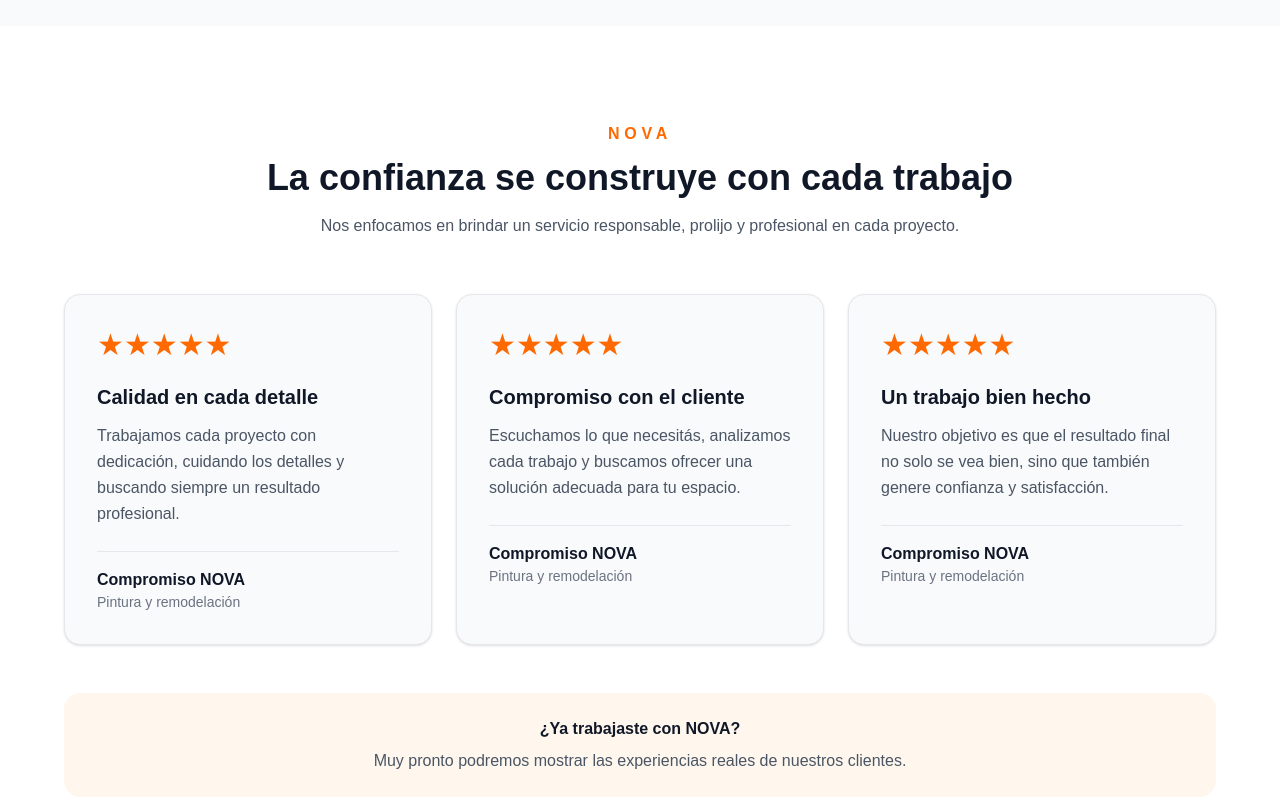
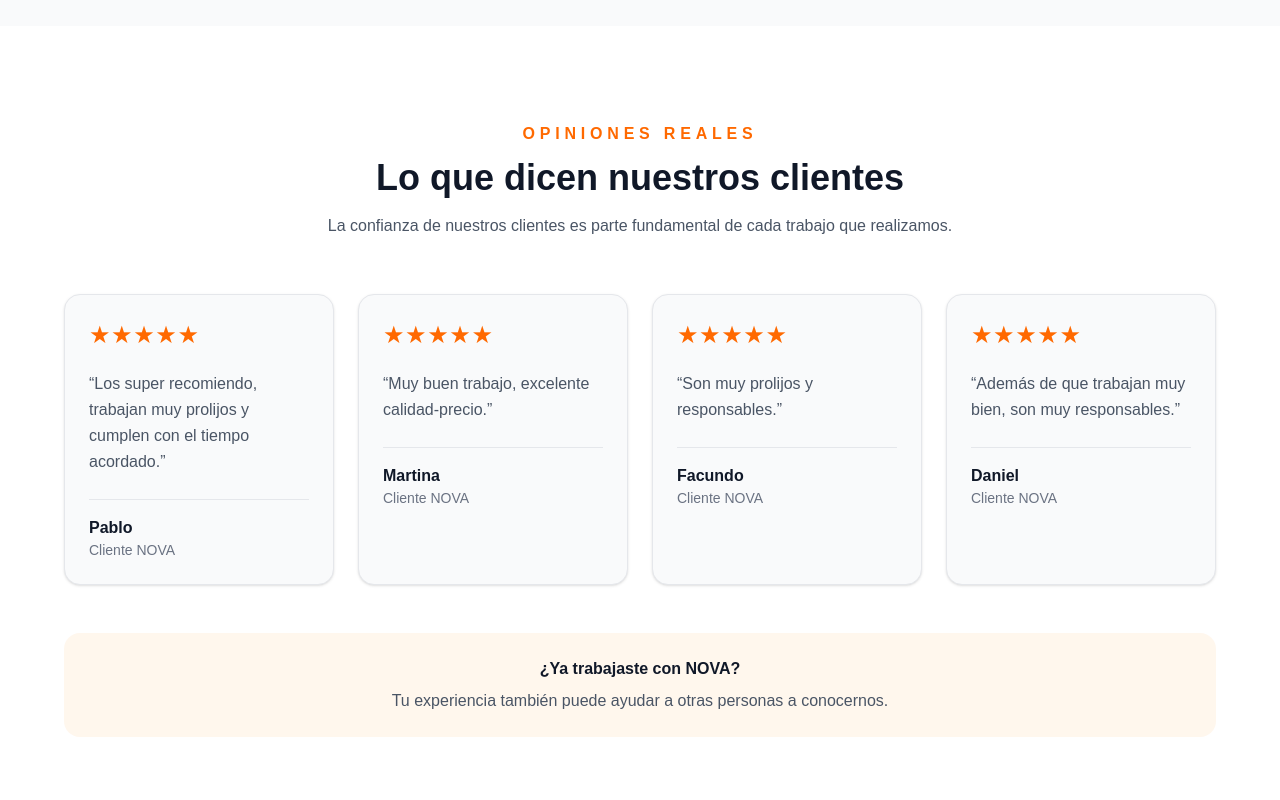
Before and after one commit to Nova-pinturas/nova-web, a Next.js app: page / in a window 1280 px wide. Shown: the part 2660-3460 px from the top of the page. Built offline with nearby package versions, Linux system fonts and the light colour scheme.

Commit message:
Agrega opiniones reales de clientes

```diff
--- a/components/Testimonials.tsx
+++ b/components/Testimonials.tsx
@@ -1,19 +1,24 @@
 export default function Testimonials() {
   const testimonios = [
     {
-      titulo: "Calidad en cada detalle",
+      nombre: "Pablo",
       texto:
-        "Trabajamos cada proyecto con dedicación, cuidando los detalles y buscando siempre un resultado profesional.",
+        "Los super recomiendo, trabajan muy prolijos y cumplen con el tiempo acordado.",
     },
     {
-      titulo: "Compromiso con el cliente",
+      nombre: "Martina",
       texto:
-        "Escuchamos lo que necesitás, analizamos cada trabajo y buscamos ofrecer una solución adecuada para tu espacio.",
+        "Muy buen trabajo, excelente calidad-precio.",
     },
     {
-      titulo: "Un trabajo bien hecho",
+      nombre: "Facundo",
       texto:
-        "Nuestro objetivo es que el resultado final no solo se vea bien, sino que también genere confianza y satisfacción.",
+        "Son muy prolijos y responsables.",
+    },
+    {
+      nombre: "Daniel",
+      texto:
+        "Además de que trabajan muy bien, son muy responsables.",
     },
   ];
 
@@ -22,41 +27,40 @@ export default function Testimonials() {
       <div className="mx-auto max-w-6xl">
         <div className="mb-14 text-center">
           <p className="mb-3 font-semibold uppercase tracking-[0.3em] text-orange-500">
-            NOVA
+            OPINIONES REALES
           </p>
 
           <h2 className="text-4xl font-bold text-gray-900">
-            La confianza se construye con cada trabajo
+            Lo que dicen nuestros clientes
           </h2>
 
           <p className="mx-auto mt-4 max-w-2xl text-gray-600">
-            Nos enfocamos en brindar un servicio responsable, prolijo y
-            profesional en cada proyecto.
+            La confianza de nuestros clientes es parte fundamental de cada
+            trabajo que realizamos.
           </p>
         </div>
 
-        <div className="grid gap-6 md:grid-cols-3">
+        <div className="grid gap-6 md:grid-cols-2 lg:grid-cols-4">
           {testimonios.map((testimonio) => (
             <div
-              key={testimonio.titulo}
-              className="rounded-2xl border border-gray-200 bg-gray-50 p-8 shadow-sm transition duration-300 hover:-translate-y-1 hover:shadow-lg"
+              key={testimonio.nombre}
+              className="rounded-2xl border border-gray-200 bg-gray-50 p-6 shadow-sm transition duration-300 hover:-translate-y-1 hover:shadow-lg"
             >
-              <div className="mb-5 text-3xl text-orange-500">★★★★★</div>
-
-              <h3 className="mb-3 text-xl font-bold text-gray-900">
-                {testimonio.titulo}
-              </h3>
+              <div className="mb-5 text-2xl tracking-wide text-orange-500">
+                ★★★★★
+              </div>
 
               <p className="leading-relaxed text-gray-600">
-                {testimonio.texto}
+                “{testimonio.texto}”
               </p>
 
               <div className="mt-6 border-t border-gray-200 pt-4">
                 <p className="font-semibold text-gray-900">
-                  Compromiso NOVA
+                  {testimonio.nombre}
                 </p>
+
                 <p className="text-sm text-gray-500">
-                  Pintura y remodelación
+                  Cliente NOVA
                 </p>
               </div>
             </div>
@@ -69,8 +73,7 @@ export default function Testimonials() {
           </p>
 
           <p className="mt-2 text-gray-600">
-            Muy pronto podremos mostrar las experiencias reales de nuestros
-            clientes.
+            Tu experiencia también puede ayudar a otras personas a conocernos.
           </p>
         </div>
       </div>
```
